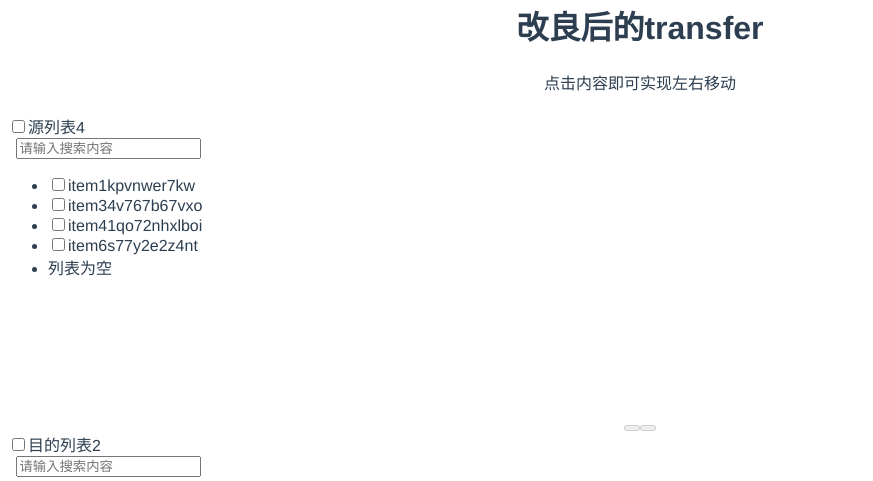
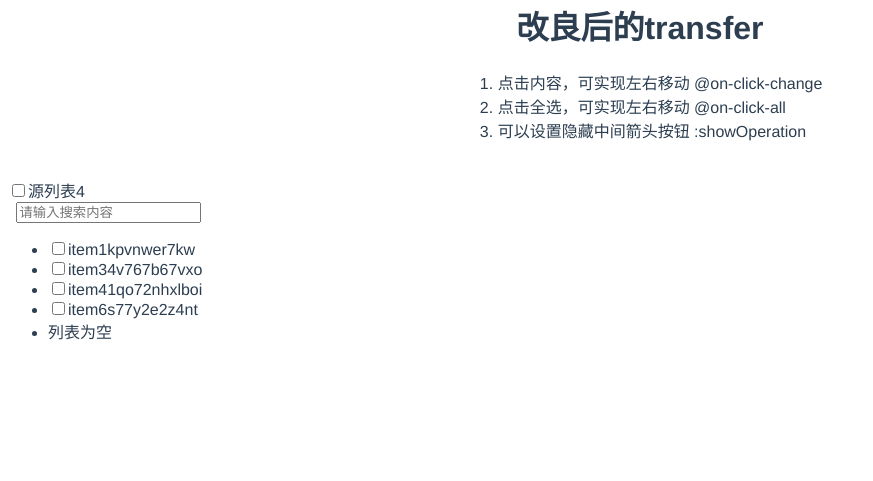
Before and after one commit to ahuang/start-iview, a Vue app: page / in a window 1280 px wide. Shown: the part 211-692 px from the top of the page, without its empty margins (0-873 px from the left). Built offline with nearby package versions, Linux system fonts and the light colour scheme; what iview would draw is missing.

Commit message:
added: hide operation

```diff
--- a/src/better/components/transfer/operation.vue
+++ b/src/better/components/transfer/operation.vue
@@ -1,5 +1,5 @@
 <template>
-    <div :class="prefixCls + '-operation'">
+    <div :class="prefixCls + '-operation'" v-if="showOperation">
         <i-button type="primary" size="small" :disabled="!rightActive" @click.native="moveToLeft">
             <Icon type="ios-arrow-back"></Icon> <span>{{ operations[0] }}</span>
         </i-button>
@@ -19,7 +19,8 @@
             prefixCls: String,
             operations: Array,
             leftActive: Boolean,
-            rightActive: Boolean
+            rightActive: Boolean,
+            showOperation: Boolean
         },
         methods: {
             moveToLeft () {
--- a/src/better/components/transfer/transfer.vue
+++ b/src/better/components/transfer/transfer.vue
@@ -58,7 +58,8 @@
                         prefixCls: this.prefixCls,
                         operations: this.operations,
                         leftActive: this.leftValidKeysCount > 0,
-                        rightActive: this.rightValidKeysCount > 0
+                        rightActive: this.rightValidKeysCount > 0,
+                        showOperation: this.showOperation
                     }
                 }),
 
@@ -140,6 +141,10 @@
             },
             notFoundText: {
                 type: String
+            },
+            showOperation: {
+                type: Boolean,
+                default: true
             }
         },
         data () {
--- a/src/components/TransferSelf.vue
+++ b/src/components/TransferSelf.vue
@@ -5,12 +5,18 @@
         <Transfer filterable :data="sourceData" :target-keys="targetKeys"
             @on-change="handleMove"
             :render-format="renderContent" :list-style="listStyle"></Transfer>
-        <hr style="margin: 30px">
+        <hr style="margin:30px">
         <h1>改良后的transfer</h1>
-        <p style="margin-bottom: 20px">点击内容即可实现左右移动</p>
+        <p style="width: fit-content;margin: 0 auto;text-align: left;padding-bottom: 20px;">
+            <ol>
+                <li>点击内容，可实现左右移动 @on-click-change</li>
+                <li>点击全选，可实现左右移动 @on-click-all</li>
+                <li>可以设置隐藏中间箭头按钮 :showOperation</li>
+            </ol>
+        </p>
         <TransferBetter filterable :data="sourceData" :target-keys="targetKeys"
-            @on-change="handleMove" @on-click-change="handleClickChange"
-            @on-click-all="handleClickAll"
+            @on-change="handleMove" @on-click-change="handleClickChange" @on-click-all="handleClickAll"
+            :showOperation="false"
             :render-format="renderContent" :list-style="listStyle"></TransferBetter>
     </div>
 </template>
@@ -71,4 +77,7 @@ export default {
 .ivu-transfer-list-body-with-search .ivu-transfer-list-content{
     text-align: left;
 }
+.ivu-transfer-list{
+    margin-right: 30px;
+}
 </style>
```
